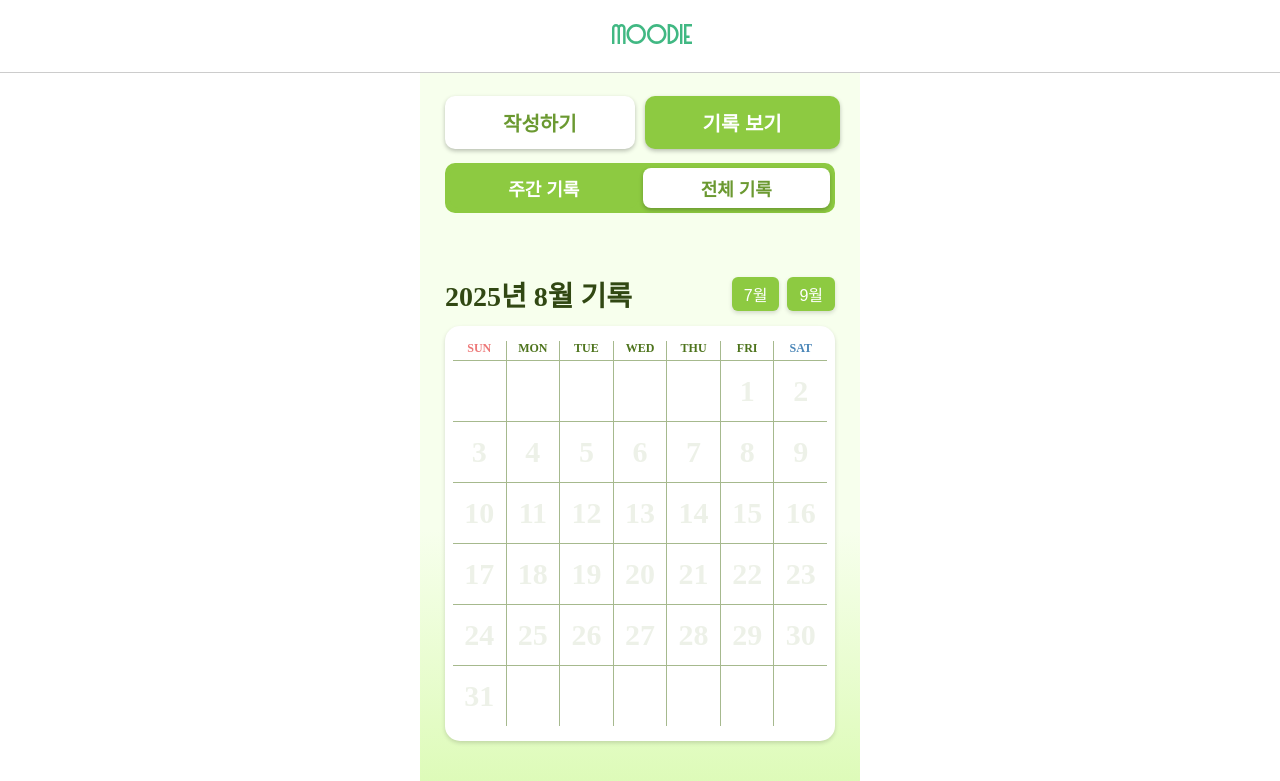
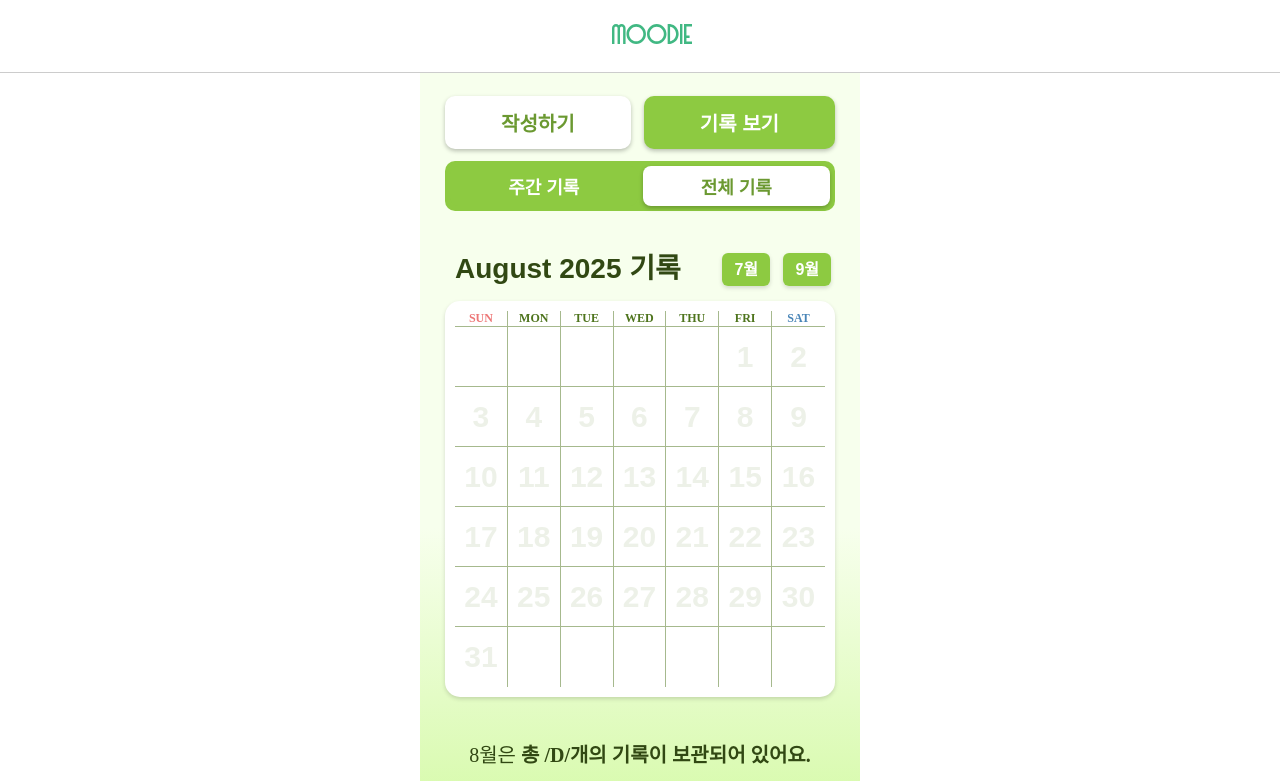
Before and after one commit to suha720/til_moodie, a React (Create React App) app: page /allrecord in a window 1280 px wide. Shown: the top 781 px of the page. Built offline with nearby package versions, Linux system fonts and the light colour scheme.

Commit message:
[docs] react-Calendar 사용한 전체 캘린더 수정 및 스타일 부분수정

```diff
--- /dev/null
+++ b/src/components/allcalendar/AllCalendar.css
@@ -0,0 +1,123 @@
+.react-calendar {
+  position: relative;
+  width: 390px;
+  height: 100%;
+  background: #fff;
+  border: none;
+  border-radius: 15px;
+  padding: 10px;
+  box-shadow: 0px 2px 4px rgba(0, 0, 0, 0.15);
+}
+
+.react-calendar__navigation {
+  position: absolute;
+  width: 390px;
+  top: 0;
+  transform: translateY(-35px);
+  display: flex;
+  justify-content: space-between;
+  align-items: center;
+}
+.react-calendar__navigation__label {
+  color: #314813 !important;
+  position: absolute;
+  text-align: left;
+  pointer-events: none;
+  background-color: transparent;
+}
+.react-calendar__navigation__prev-button {
+  position: absolute;
+  right: 75px;
+  background-color: transparent;
+}
+.react-calendar__navigation__next-button {
+  position: absolute;
+  right: 14px;
+  background-color: transparent;
+}
+.custom-button {
+  font-size: 16px;
+  font-weight: 600;
+  color: #fff;
+  border: none;
+  background-color: #8dca41;
+  padding: 8px 12px;
+  border-radius: 6px;
+  box-shadow: 0px 2px 4px rgba(0, 0, 0, 0.15);
+}
+.react-calendar__navigation__prev2-button,
+.react-calendar__navigation__next2-button {
+  display: none;
+}
+.react-calendar__navigation button {
+  font-weight: bold;
+  border: none;
+  font-size: 28px;
+}
+
+.react-calendar__month-view__weekdays {
+  display: flex;
+  text-align: center;
+  font-size: 12px;
+  font-weight: 800;
+  border-bottom: 1px solid rgba(78, 116, 29, 0.5);
+}
+
+.react-calendar__month-view__weekdays__weekday {
+  color: #4e741d;
+  border-right: 1px solid rgba(78, 116, 29, 0.5);
+}
+
+.react-calendar__month-view__weekdays__weekday:first-child {
+  color: #ed7777;
+}
+
+.react-calendar__month-view__weekdays__weekday:last-child {
+  color: #4985b7;
+  border-right: none;
+}
+
+.react-calendar__tile {
+  height: 60px;
+  font-size: 30px;
+  font-weight: 600;
+  color: rgba(78, 116, 29, 0.1);
+  background: none;
+  border: none;
+  display: flex;
+  justify-content: center;
+  align-items: center;
+  border-bottom: 1px solid rgba(78, 116, 29, 0.5);
+  border-right: 1px solid rgba(78, 116, 29, 0.5);
+}
+/*  토요일 오른쪽 줄 제거 */
+.react-calendar__tile:nth-child(7n) {
+  border-right: none;
+}
+/* 맨 아래 마지막 줄 제거 */
+.react-calendar__month-view__days__day:nth-last-child(-n + 7) {
+  border-bottom: none;
+}
+
+.react-calendar__month-view__days__day--weekend {
+  color: rgba(78, 116, 29, 0.1);
+}
+
+/* 이전 다음달 날짜 숨김 */
+.react-calendar__month-view__days__day--neighboringMonth {
+  color: transparent;
+  pointer-events: none;
+}
+
+.react-calendar__tile--active:enabled:hover,
+.react-calendar__tile--active:enabled:focus {
+  background: rgba(78, 116, 29, 1);
+}
+.react-calendar__month-view__weekdays__weekday abbr {
+  text-decoration: none;
+  border: none;
+}
+.react-calendar__tile--active {
+  background: none !important;
+  color: rgba(78, 116, 29, 0.1);
+}
--- a/src/components/allcalendar/AllCalendar.jsx
+++ b/src/components/allcalendar/AllCalendar.jsx
@@ -1,104 +1,50 @@
 import React from "react";
-import styled from "styled-components";
+import moment from "moment";
+import Calendar from "react-calendar";
+import "./AllCalendar.css";
 
-const weekDays = ["SUN", "MON", "TUE", "WED", "THU", "FRI", "SAT"];
+const AllCalendar = ({ currentDate, onActiveStartDateChange }) => {
+  const weekName = ["SUN", "MON", "TUE", "WED", "THU", "FRI", "SAT"];
+  const formatShortWeekday = (locale, date) => {
+    return weekName[date.getDay()];
+  };
+  const formatDay = (locale, date) => {
+    return moment(date).format("D");
+  };
 
-const CalendarWrapper = styled.div`
-  margin: 0 auto;
-  border-radius: 15px;
-  background: #fff;
-  width: 390px;
-  height: 100%;
-  padding: 15px 8px;
-  box-shadow: 0px 2px 4px rgba(0, 0, 0, 0.15);
-`;
+  // 전달 라벨 텍스트 생성 함수
+  const getPrevMonthLabel = () => {
+    const prev = new Date(currentDate);
+    prev.setMonth(prev.getMonth() - 1);
+    return `${prev.getMonth() + 1}월`;
+  };
 
-const Row = styled.div`
-  display: flex;
-`;
-
-const RowLineY = styled.div`
-  border-bottom: 1px solid rgba(78, 116, 29, 0.5);
-`;
-
-const DayCell = styled.div`
-  flex: 1;
-  text-align: center;
-  height: 19px;
-  font-size: 12px;
-  font-weight: 600;
-  padding: 3px auto;
-  color: ${props => props.color || "#4e741d"};
-  // 마지막 요소 제외한 셀에만 적용
-  &:not(:last-child) {
-    border-right: 1px solid rgba(78, 116, 29, 0.5);
-  }
-`;
-
-const DateCell = styled.div`
-  flex: 1;
-  height: 60px;
-  line-height: 60px;
-  text-align: center;
-  font-size: 30px;
-  font-weight: 600;
-  color: rgba(78, 116, 29, 0.1);
-  padding: 8px auto;
-  // 마지막 요소 제외한 셀에만 적용
-  &:not(:last-child) {
-    border-right: 1px solid rgba(78, 116, 29, 0.5);
-  }
-`;
-
-const AllCalendar = ({ year, month }) => {
-  // const today = new Date();
-  // const year = today.getFullYear();
-  // const month = today.getMonth();
-
-  const firstDay = new Date(year, month - 1, 1);
-  const startDay = firstDay.getDay();
-  const lastDate = new Date(year, month, 0).getDate();
-
-  // 이번 달 총 일수
-  // const lastDate = new Date(year, month + 1, 0).getDate();
-
-  // 총 셀 개수 = 앞에 비는 칸 + 날짜 수
-  const totalCells = Math.ceil((startDay + lastDate) / 7) * 7;
-
-  const dates = Array.from({ length: totalCells }, (_, i) => {
-    const dateNum = i - startDay + 1;
-    return dateNum > 0 && dateNum <= lastDate ? dateNum : null;
-  });
-
-  const rows = [];
-  for (let i = 0; i < dates.length; i += 7) {
-    rows.push(dates.slice(i, i + 7));
-  }
+  // 다음달 라벨 텍스트 생성 함수
+  const getNextMonthLabel = () => {
+    const next = new Date(currentDate);
+    next.setMonth(next.getMonth() + 1);
+    return `${next.getMonth() + 1}월`;
+  };
 
   return (
-    <CalendarWrapper>
-      <Row>
-        {weekDays.map((day, i) => (
-          <DayCell
-            key={day}
-            color={i === 0 ? "#ed7777" : i === 6 ? "#4985b7" : "#4e741d"}
-          >
-            {day}
-          </DayCell>
-        ))}
-      </Row>
-      <RowLineY />
-      {rows.map((week, rowIndex) => (
-        <React.Fragment key={rowIndex}>
-          <Row>
-            {week.map((date, colIndex) => (
-              <DateCell key={colIndex}>{date !== null ? date : ""}</DateCell>
-            ))}
-          </Row>
-          {rowIndex !== rows.length - 1 && <RowLineY />}
-        </React.Fragment>
-      ))}
-    </CalendarWrapper>
+    <div>
+      <Calendar
+        value={currentDate}
+        onActiveStartDateChange={onActiveStartDateChange}
+        navigationLabel={({ date, locale }) =>
+          date.toLocaleDateString(locale, {
+            year: "numeric",
+            month: "long",
+          }) + " 기록"
+        }
+        prevLabel={<span className="custom-button">{getPrevMonthLabel()}</span>}
+        nextLabel={<span className="custom-button">{getNextMonthLabel()}</span>}
+        calendarType="gregory"
+        formatShortWeekday={formatShortWeekday}
+        formatDay={formatDay}
+      />
+    </div>
   );
 };
+
 export default AllCalendar;
--- a/src/index.css
+++ b/src/index.css
@@ -8,7 +8,7 @@
 }
 a {
   text-decoration: none;
-  color: #000;
+  color: #fff;
 }
 ul,
 ol {
--- a/src/pages/moodie/MoodieAdd.style.js
+++ b/src/pages/moodie/MoodieAdd.style.js
@@ -76,6 +76,7 @@ export const TodayDiaryBox = styled.textarea`
   border-radius: 15px;
   border: 1px solid #8cca4130;
   padding: 15px 17px;
+  font-family: "Segoe UI", Tahoma, Geneva, Verdana, sans-serif;
   &::placeholder {
     font-family: "Segoe UI", Tahoma, Geneva, Verdana, sans-serif;
     word-break: keep-all;
--- a/src/pages/moodie/MoodieAllRecord.jsx
+++ b/src/pages/moodie/MoodieAllRecord.jsx
@@ -6,9 +6,6 @@ import {
   AllRecordCalendarSubText,
   AllRecordCalendarText,
   AllRecordCalendarTextWrap,
-  AllRecordCalendarTopButton,
-  AllRecordCalendarTopButtonWrap,
-  AllRecordCalendarTopTitle,
   AllRecordCalendarTopWrap,
   AllRecordCalendarWrap,
   EmotionStatsEmotionScore,
@@ -29,24 +26,23 @@ import MoodieCategoryBt from "../../components/moodiecategorybutton/MoodieCatego
 
 function MoodieAllRecord() {
   //js
-  const getMonthInfo = () => {
-    const today = new Date();
-    return {
-      year: today.getFullYear(),
-      month: today.getMonth() + 1,
-    };
+
+  const [currentDate, setCurrentDate] = useState(new Date());
+
+  const handleActiveStartDateChange = ({ activeStartDate }) => {
+    setCurrentDate(activeStartDate);
   };
 
-  const [currentDate, setCurrentDate] = useState(getMonthInfo);
+  const leftEmotions = [
+    { name: "불안", src: "./불안.svg" },
+    { name: "평온", src: "./평온.svg" },
+  ];
 
-  const changeMonth = offset => {
-    const newDate = new Date(currentDate.year, currentDate.month - 1 + offset);
-    setCurrentDate({
-      year: newDate.getFullYear(),
-      month: newDate.getMonth() + 1,
-    });
-  };
-
+  const rightEmotions = [
+    { name: "기쁨", src: "./기쁨.svg" },
+    { name: "분노", src: "./분노.svg" },
+    { name: "슬픔", src: "./슬픔.svg" },
+  ];
   //jsx
   return (
     <ContainerMain>
@@ -55,20 +51,14 @@ function MoodieAllRecord() {
 
       <AllRecordCalendarWrap>
         <AllRecordCalendarTopWrap>
-          <AllRecordCalendarTopTitle>{`${currentDate.year}년 ${currentDate.month}월 기록`}</AllRecordCalendarTopTitle>
-          <AllRecordCalendarTopButtonWrap>
-            <AllRecordCalendarTopButton onClick={() => changeMonth(-1)}>
-              {`${currentDate.month - 1}월`}
-            </AllRecordCalendarTopButton>
-            <AllRecordCalendarTopButton onClick={() => changeMonth(1)}>
-              {`${currentDate.month + 1}월`}
-            </AllRecordCalendarTopButton>
-          </AllRecordCalendarTopButtonWrap>
+          <AllCalendar
+            currentDate={currentDate}
+            onActiveStartDateChange={handleActiveStartDateChange}
+          />
         </AllRecordCalendarTopWrap>
-        <AllCalendar year={currentDate.year} month={currentDate.month} />
         <AllRecordCalendarTextWrap>
           <AllRecordCalendarText>
-            {`${currentDate.month}월은`}
+            {currentDate.getMonth() + 1}월은
             <span className="text"> 총 /D/개의 기록이 보관되어 있어요.</span>
           </AllRecordCalendarText>
           <AllRecordCalendarSubText>
@@ -80,7 +70,7 @@ function MoodieAllRecord() {
 
       <MonthlyEmotionReport>
         <MonthlyEmotionReportTitle>
-          {`${currentDate.month}월 모든 기록 감정 요약`}
+          {currentDate.getMonth() + 1}월 모든 기록 감정 요약
         </MonthlyEmotionReportTitle>
         <EmotionStatsInfowrap>
           <EmotionStatsLInfo>
@@ -89,28 +79,20 @@ function MoodieAllRecord() {
           </EmotionStatsLInfo>
           <EmotionStatsRInfo>
             <EmotionStatsLSubInfo>
-              <EmotionStatsEmotionScore>
-                <img className="imgp" src="./불안.svg" alt="불안" />
-                <div className="scoretext">불안 : /D/점</div>
-              </EmotionStatsEmotionScore>
-              <EmotionStatsEmotionScore>
-                <img className="img" src="./평온.svg" alt="평온" />
-                <div className="scoretext">평온 : /D/점</div>
-              </EmotionStatsEmotionScore>
+              {leftEmotions.map((emotion, idx) => (
+                <EmotionStatsEmotionScore key={idx}>
+                  <img className="img" src={emotion.src} alt={emotion.name} />
+                  <div className="scoretext">{emotion.name} : /D/점</div>
+                </EmotionStatsEmotionScore>
+              ))}
             </EmotionStatsLSubInfo>
             <EmotionStatsRSubInfo>
-              <EmotionStatsEmotionScore>
-                <img className="img" src="./기쁨.svg" alt="기쁨" />
-                <div className="scoretext">기쁨 : /D/점</div>
-              </EmotionStatsEmotionScore>
-              <EmotionStatsEmotionScore>
-                <img className="img" src="./분노.svg" alt="분노" />
-                <div className="scoretext">분노 : /D/점</div>
-              </EmotionStatsEmotionScore>
-              <EmotionStatsEmotionScore>
-                <img className="img" src="./슬픔.svg" alt="슬픔" />
-                <div className="scoretext">슬픔 : /D/점</div>
-              </EmotionStatsEmotionScore>
+              {rightEmotions.map((emotion, idx) => (
+                <EmotionStatsEmotionScore key={idx}>
+                  <img className="img" src={emotion.src} alt={emotion.name} />
+                  <div className="scoretext">{emotion.name} : /D/점</div>
+                </EmotionStatsEmotionScore>
+              ))}
             </EmotionStatsRSubInfo>
           </EmotionStatsRInfo>
         </EmotionStatsInfowrap>
--- a/src/pages/moodie/MoodieAllRecord.style.js
+++ b/src/pages/moodie/MoodieAllRecord.style.js
@@ -16,29 +16,8 @@ export const AllRecordCalendarTopWrap = styled.div`
   justify-content: space-between;
   align-items: center;
   padding: 0 25px;
-  margin-top: 61px;
+  margin-top: 90px;
   margin-bottom: 12px;
-`;
-export const AllRecordCalendarTopTitle = styled.div`
-  font-size: 28px;
-  font-weight: 700;
-  color: #314813;
-`;
-
-export const AllRecordCalendarTopButtonWrap = styled.div`
-  display: flex;
-  gap: 8px;
-`;
-
-export const AllRecordCalendarTopButton = styled.button`
-  font-size: 16px;
-  font-weight: 500;
-  color: #fff;
-  border: none;
-  background-color: #8dca41;
-  padding: 5px 12px;
-  border-radius: 6px;
-  box-shadow: 0px 2px 4px rgba(0, 0, 0, 0.15);
 `;
 
 export const AllRecordCalendarTextWrap = styled.div`
--- a/src/pages/moodie/MoodieDetail.style.js
+++ b/src/pages/moodie/MoodieDetail.style.js
@@ -1,7 +1,7 @@
 import styled from "@emotion/styled";
 
 export const AiMoodieBox = styled.div`
-  margin-top: 88px;
+  margin-top: 30px;
   margin-bottom: 30px;
 `;
 export const AiMoodieImage = styled.img`
@@ -13,11 +13,17 @@ export const AiMoodieTitle = styled.h2`
   font-size: 24px;
   font-weight: 600;
   margin-bottom: 9px;
+  word-break: keep-all;
+  overflow-wrap: break-word;
+  padding-left: 25px;
+  padding-right: 25px;
 `;
 export const AiMoodieSubTitle = styled.div`
   font-size: 12px;
   color: rgba(0, 0, 0, 0.6);
   font-weight: 400;
+  word-break: keep-all;
+  overflow-wrap: break-word;
 `;
 
 export const DetailDiaryDataWrap = styled.div`
@@ -41,6 +47,8 @@ export const DetailDiaryData = styled.div`
   line-height: 1.5;
   padding: 22px 24px;
   text-align: left;
+  word-break: keep-all;
+  overflow-wrap: break-word;
 `;
 export const DetailDiaryBntWrap = styled.div`
   display: flex;
@@ -93,6 +101,8 @@ export const DetailDiaryInsightSubTitleText = styled.div`
   font-weight: 400;
   line-height: 1.4;
   padding: 0 27px 21px 27px;
+  word-break: keep-all;
+  overflow-wrap: break-word;
 `;
 
 export const DetailDiaryScoreWrap = styled.div`
@@ -144,8 +154,6 @@ export const WeeklyBtn = styled.button`
   margin-top: 28px;
   margin-bottom: 51px;
   cursor: pointer;
+  color: #ffffffff;
   box-shadow: 0px 2px 4px rgba(0, 0, 0, 0.15);
-  a {
-    color: #fff;
-  }
 `;
--- a/src/pages/moodie/MoodieRecord.style.js
+++ b/src/pages/moodie/MoodieRecord.style.js
@@ -8,7 +8,7 @@ export const MoodieCategoryBtnWrap = styled.div`
 `;
 export const MoodieCategoryMainBtnWrap = styled.div`
   display: flex;
-  gap: 10px;
+  justify-content: space-between;
   margin: 0 auto;
 `;
 export const MoodieCategoryMainBtn = styled.button`
@@ -21,18 +21,19 @@ export const MoodieCategoryMainBtn = styled.button`
 
   border: none;
   border-radius: 10px;
-  padding: 12px 58px;
+  padding: 12px 56px;
   box-shadow: 0px 2px 4px rgba(0, 0, 0, 0.25);
   cursor: pointer;
 `;
 export const MoodieCategorySubBtnWrap = styled.div`
   display: flex;
   gap: 5px;
+  width: 390px;
   margin: 0 auto;
   background-color: #8dca41;
   border-radius: 10px;
   padding: 5px;
-  margin-top: 14px;
+  margin-top: 12px;
 `;
 export const MoodieCategorySubBtn = styled.button`
   color: ${({ isActive }) => (isActive ? "#6b9931" : "#fff")};
--- a/src/pages/moodie/MoodieToday.jsx
+++ b/src/pages/moodie/MoodieToday.jsx
@@ -1,4 +1,4 @@
-import React, { useEffect, useState } from "react";
+import React from "react";
 import {
   DetailDiaryBntData,
   DetailDiaryBntWrap,
@@ -24,25 +24,15 @@ import {
   TodaySaveSubTitle,
   TodaySaveTitle,
   TodaySaveWrap,
-} from "../MoodieToday.style";
+} from "./MoodieToday.style";
 import { ContainerMain } from "./Moodie.style";
 import TmpLogo from "../../components/logo/TmpLogo";
 import { Link } from "react-router-dom";
+import moment from "moment";
 
 function MoodieToday() {
-  const getWeekInfo = () => {
-    const today = new Date();
-
-    const year = today.getFullYear();
-    const month = today.getMonth() + 1;
-    const date = today.getDate();
-    const week = Math.ceil(date / 7);
-    const day = today.getDay();
-    const dayNames = ["일", "월", "화", "수", "목", "금", "토"];
-    const dayName = dayNames[day];
-    return { year, month, date, dayName };
-  };
-  const { year, month, date, dayName } = getWeekInfo();
+  moment.locale("ko");
+  const today = moment().format("YYYY-MM-DD");
 
   return (
     <ContainerMain>
@@ -65,7 +55,7 @@ function MoodieToday() {
       </TodaySaveEmotionWrap>
       <DetailDiaryDataWrap>
         <DetailDiaryDay>
-          {year}년 {month}월 {date}일 {dayName}요일
+          {moment().format("YYYY년 MM월 DD일 dd요일")}
         </DetailDiaryDay>
         <hr
           style={{
@@ -76,11 +66,8 @@ function MoodieToday() {
           }}
         />
         <DetailDiaryData>
-          /데이터/오늘 운동을 했는데 온몸이 뻐근하다.
-          <br />
-          그래도 개운한 기분이든다. 꾸준히 해야겠다.
-          <br />
-          얼른 집가서 밥먹고싶다. 이번주는 쉬어야겠다.
+          /데이터/오늘 운동을 했는데 온몸이 뻐근하다. 그래도 개운한 기분이든다.
+          꾸준히 해야겠다. 얼른 집가서 밥먹고싶다. 이번주는 쉬어야겠다.
         </DetailDiaryData>
         <DetailDiaryBntWrap>
           <DetailDiaryBntData>/피곤/</DetailDiaryBntData>
--- a/src/pages/MoodieToday.style.js
+++ b/src/pages/moodie/MoodieToday.style.js
@@ -1,7 +1,7 @@
 import styled from "@emotion/styled";
 
 export const TodaySaveWrap = styled.div`
-  margin-top: 90px;
+  margin-top: 80px;
   margin-bottom: 80px;
 `;
 export const TodaySaveTitle = styled.h2`
```
Also changed, not shown: src/pages/moodie/MoodieDetail.jsx (+11 -5 lines).
